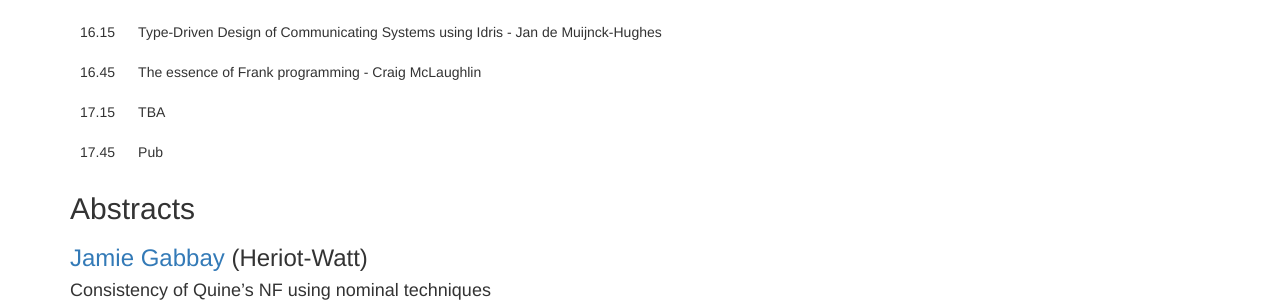
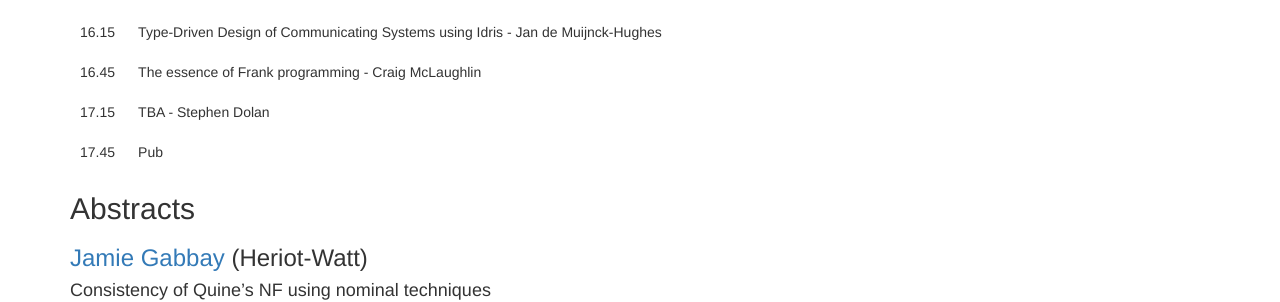
Before and after one commit to msp-strath/spls-16, a Jekyll site: the page built from index.md, in a window 1280 px wide and 1400 px high, scrolled down 697 px. Shown: the part 156-458 px from the top of the window. Built offline with Jekyll 4.4.1, drawn with Linux system fonts in a browser that asks for light colours; nearby versions of some CDN libraries; some of the changed text lies outside the part shown.

Commit message:
Stephen Dolan placeholder

```diff
--- a/index.md
+++ b/index.md
@@ -36,7 +36,7 @@ Please register using this [form](https://goo.gl/forms/Fngd3qYbwh4lDtjm2).
 | 15.45 | Coffee                                                                                        |
 | 16.15 | Type-Driven Design of Communicating Systems using Idris - Jan de Muijnck-Hughes               |
 | 16.45 | The essence of Frank programming - Craig McLaughlin                                           |
-| 17.15 | TBA                                                                                           |
+| 17.15 | TBA - Stephen Dolan                                                                           |
 | 17.45 | Pub                                                                                           |
 
 ## Abstracts
@@ -126,6 +126,10 @@ Frank and how we have leveraged existing technology in its
 development. Finally, I will speculate on some future work. (Joint work with
 Sam Lindley and Conor McBride to appear at POPL 2017.)
 
+### [Stephen Dolan](https://github.com/stedolan) (Cambridge)
+
+#### TBA
+
 ### [Katya Komendantskaya](http://www.macs.hw.ac.uk/~ek19/) (Heriot-Watt)
 
 #### Update on new SICSA Research Themes and funding
```
